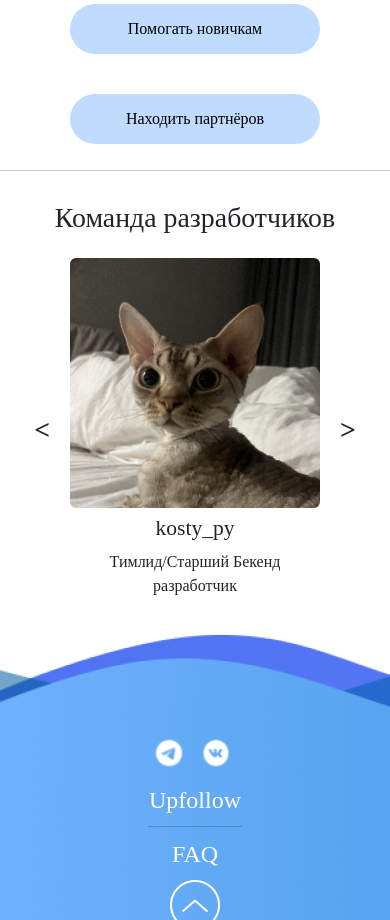
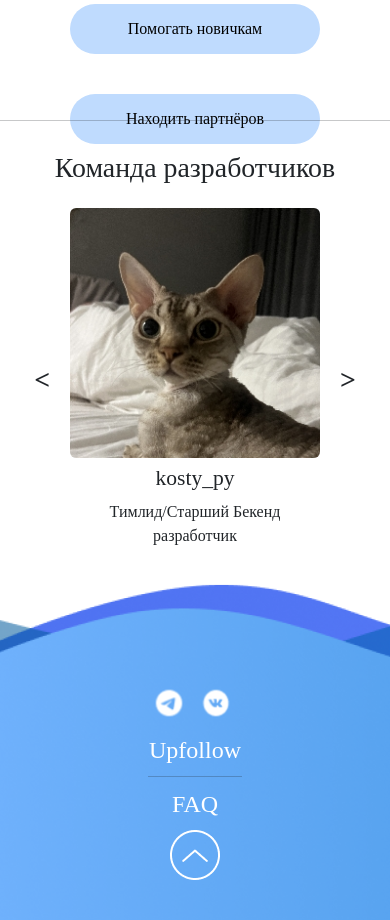
Before and after one commit to OverflowProjectMSP/results, a Vue app in the folder client/VUE/testing/: page /#/main in a window 390 px wide. Shown: the part 1960-2880 px from the top of the page. Built offline with nearby package versions, Linux system fonts and the light colour scheme; a web font is replaced by a local one.

Commit message:
Адаптивка главной

```diff
--- a/client/VUE/testing/src/components/CompForMain/PageEnd.vue
+++ b/client/VUE/testing/src/components/CompForMain/PageEnd.vue
@@ -89,9 +89,9 @@ a {
     background-color: #aac3e1
 }
 
-@media (max-width: 799px) {
+@media (max-width: 790px) {
     .pageend {
-        margin-top: 160px;
+        margin-top: 150px;
     }
 }
 
--- a/client/VUE/testing/src/components/MainComponents/ScrollBarComp.vue
+++ b/client/VUE/testing/src/components/MainComponents/ScrollBarComp.vue
@@ -210,9 +210,9 @@ export default {
         display: none !important;
     }
 
-    hr {
-        margin-top: 200px !important;
-    }
+    /* hr {
+        margin-top: 50px !important;
+    } */
 
     .develop {
         margin: 30px 10px !important;
@@ -222,4 +222,16 @@ export default {
         margin: 0 20px !important;
     }
 }
+
+@media (max-width: 829px) {
+    hr {
+        margin-top: 100px;
+    }
+}
+
+@media (max-width: 539px) {
+    hr {
+        margin-top: 150px;
+    }
+}
 </style>
```
